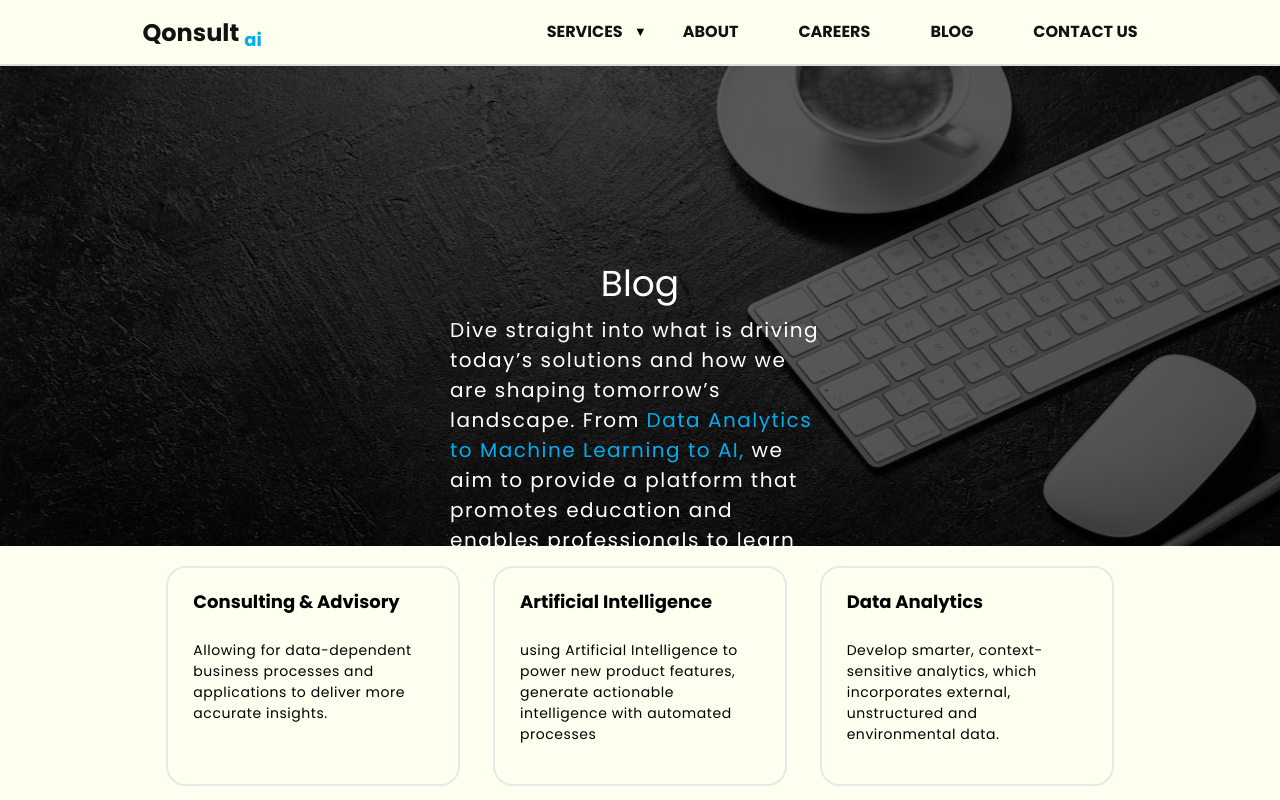
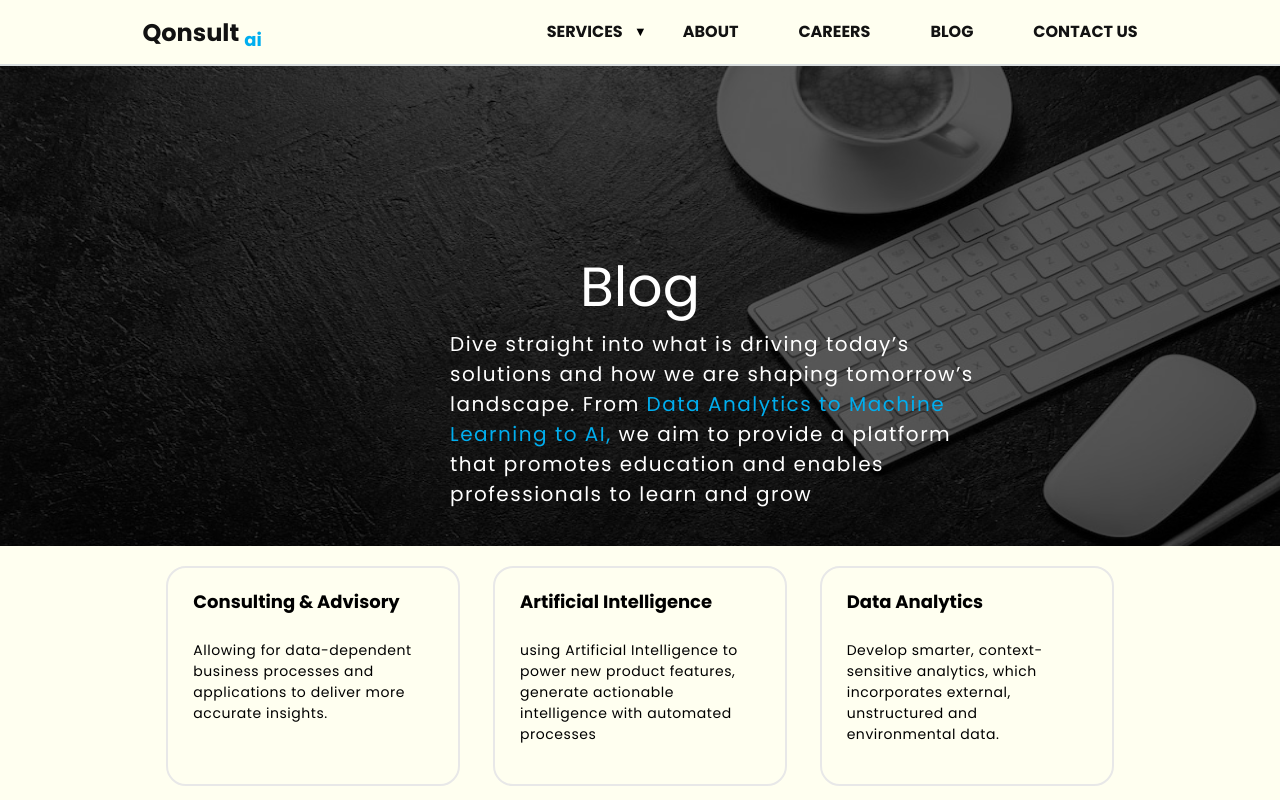
Before and after one commit to RohmaButt/qconsult, a Next.js app: page /blog in a window 1280 px wide. Shown: the top 800 px of the page. Built offline with nearby package versions, Linux system fonts and the light colour scheme.

Commit message:
changes WIP

```diff
--- a/shared/components/BreadCrumCard/index.tsx
+++ b/shared/components/BreadCrumCard/index.tsx
@@ -13,12 +13,7 @@ const BreadCrumCard: React.FunctionComponent<BreadCrumCardProps> = ({
   blue_color2,
 }) => (
   <div className="breadcrum-card">
-    <img
-      src={image}
-      style={{
-        width: "100%",
-      }}
-    />
+    <img alt="" src={image} />
     <div className="breadcrum">
       <div className="breadcrum-container">
         <h1>{title}</h1>
--- a/shared/components/BreadCrumCard/style.css
+++ b/shared/components/BreadCrumCard/style.css
@@ -10,7 +10,7 @@
 }
 
 .breadcrum h1 {
-  font-size: 36px;
+  font-size: larger;
   color: #ffff;
   display: inline-block;
 }
@@ -21,6 +21,7 @@
   text-align: left;
   display: inline-block;
   letter-spacing: 1.5px;
+  width: 140%;
 }
 
 .breadcrum-blue-colored-text {
```
Also changed, not shown: public/Images/logos/q_black.jpeg (added).
